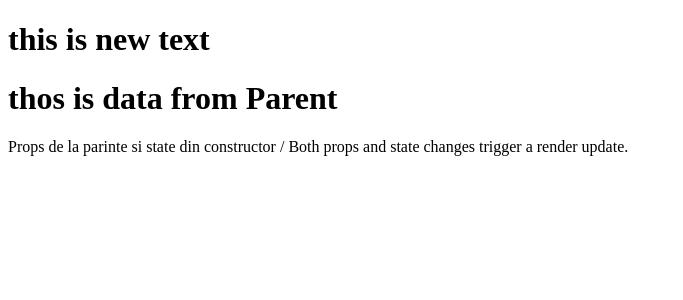
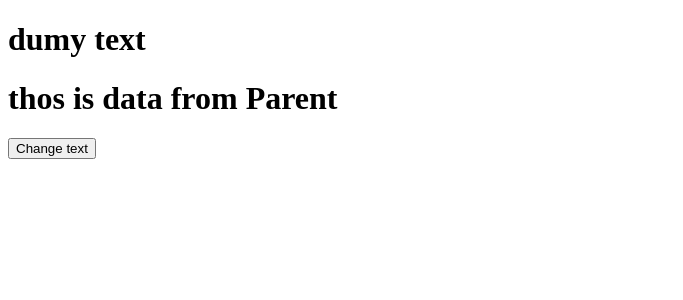
Before and after one commit to bogdandin/react-turoial-romana, a React (Create React App) app: page / in a window 1280 px wide. Shown: the top 300 px of the page, without its empty margins (0-683 px from the left). Built offline with nearby package versions, Linux system fonts and the light colour scheme.

Commit message:
Part 4  state mutation cu boton, versiunea finala Part 4

```diff
--- a/src/App.jsx
+++ b/src/App.jsx
@@ -7,16 +7,17 @@ class App extends Component {
         this.state = {
             txt: "dumy text"
         }
+    }
 
-        setTimeout(() => {
+        changeTxt () {
              this.setState ({
                  txt: 'this is new text '
              })
 
-            },1000 )
+            }
 
 
-    }
+
 
 
 
@@ -26,7 +27,10 @@ class App extends Component {
 
                 <h1>{this.state.txt}</h1>
                 <h1>{this.props.message}</h1>
-                <p>Props de la parinte si state din constructor /  Both props and state changes trigger a render update.</p>
+               <button onClick={() => this.changeTxt()}>
+                   Change text
+
+               </button>
 
 
 
```
